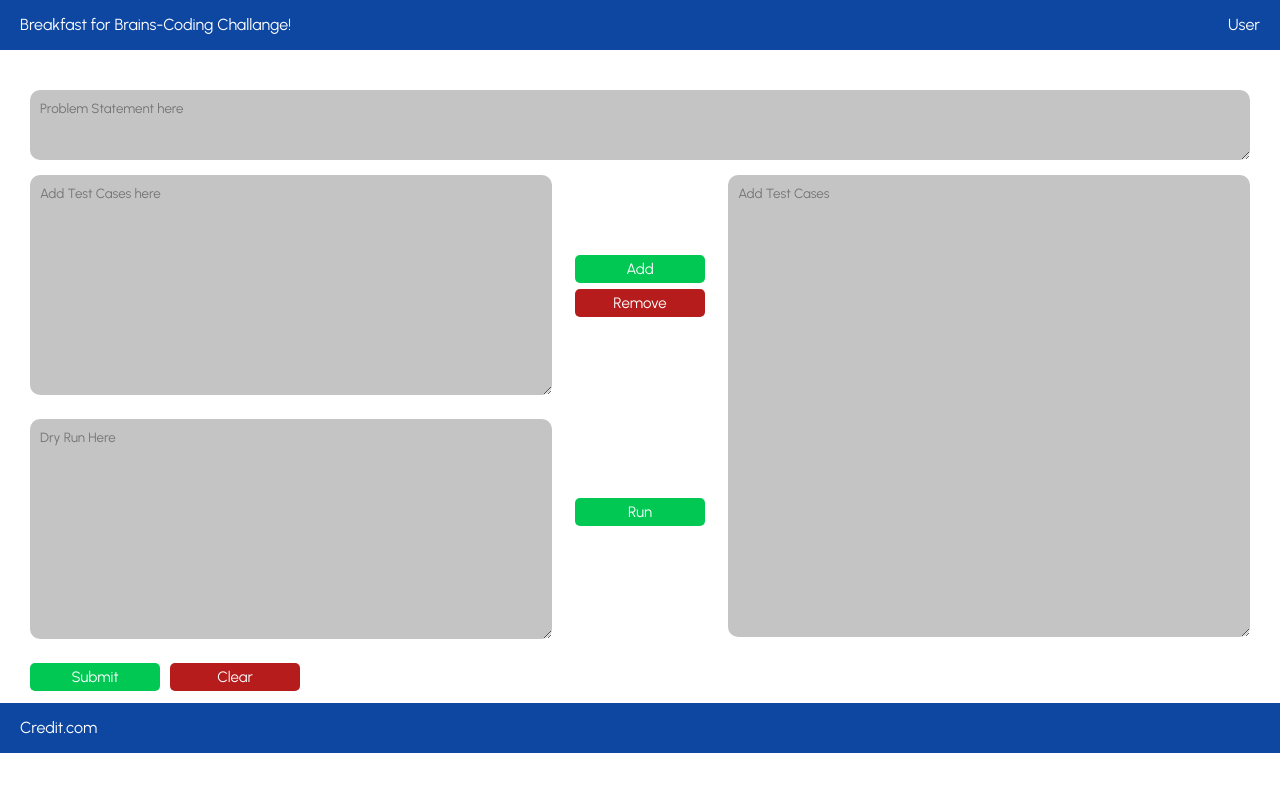
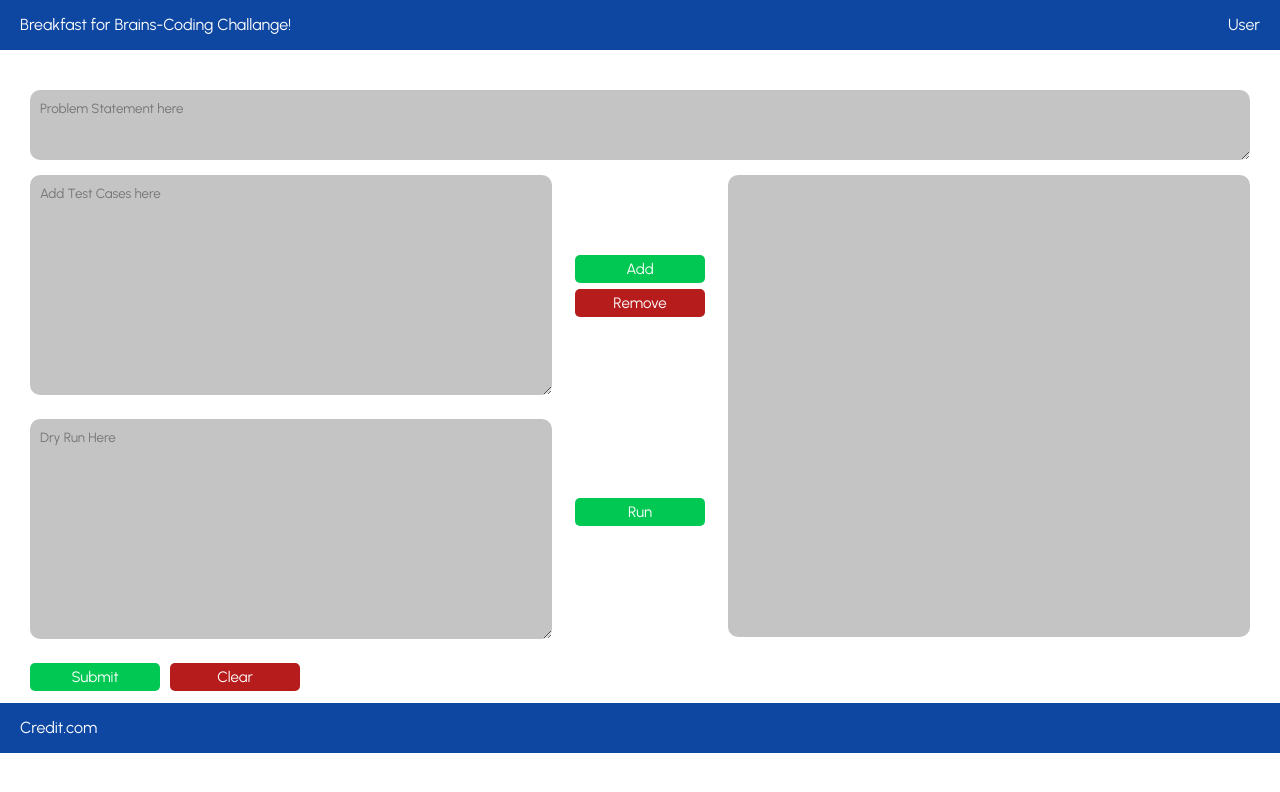
Before and after one commit to amannn13rawat/admin_UI, a React (Create React App) app: page / in a window 1280 px wide. Shown: the top 792 px of the page. Built offline with nearby package versions, Linux system fonts and the light colour scheme.

Commit message:
6th commit

```diff
--- a/src/components/Box2.js
+++ b/src/components/Box2.js
@@ -1,21 +1,21 @@
 import React from "react";
 import styled from "styled-components";
 
-const Container = styled.div`
+const ContainerBox2 = styled.div`
   flex: 5;
   /* background-color: violet; */
   /* width: 100%; */
   /* height: 500px; */
 `;
 
-const Wrapper = styled.div`
+const WrapperBox2 = styled.div`
   padding-top: 5px;
   padding-left: 30px;
 
   padding-right: 50px;
 `;
 
-const Content = styled.textarea`
+const ContentBox2 = styled.textarea`
   border-radius: 10px;
   background: #c4c4c4;
   padding: 10px;
@@ -24,14 +24,14 @@ const Content = styled.textarea`
   width: 100%;
   border: none;
 `;
-function Box2() {
+function Box2({txt}) {
   // console.log(addTxt)
   return (
-    <Container>
-      <Wrapper>
-        <Content input="text" placeholder="Add Test Cases"></Content>
-      </Wrapper>
-    </Container>
+    <ContainerBox2>
+      <WrapperBox2>
+        <ContentBox2 input="text" placeholder="Add Test Cases">{txt}</ContentBox2>
+      </WrapperBox2>
+    </ContainerBox2>
   );
 }
 
--- a/src/components/Button.js
+++ b/src/components/Button.js
@@ -3,7 +3,7 @@ import React, { useEffect, useRef, useState } from "react";
 import styled from "styled-components";
 import Popup from "./Popup";
 
-const Container = styled.div`
+const ContainerButton = styled.div`
   flex: 1;
 
   /* background-color: green; */
@@ -12,7 +12,7 @@ const Container = styled.div`
   /* height: 100%; */
 `;
 
-const Wrapper = styled.div`
+const WrapperButton = styled.div`
   /* position: relative; */
   /* background-color: blue; */
 
@@ -158,8 +158,8 @@ function Button(props) {
 
 
   return (
-    <Container>
-      <Wrapper>
+    <ContainerButton>
+      <WrapperButton>
         <ButtonAdd ref={addRef} onClick={addHandler}>
           Add
         </ButtonAdd>
@@ -194,8 +194,8 @@ function Button(props) {
         {runBtn3 && (
           <Popup color="green" onCallPopup={handlePopup} text="3!"></Popup>
         )} */}
-      </Wrapper>
-    </Container>
+      </WrapperButton>
+    </ContainerButton>
   );
 }
 export default Button;
--- a/src/components/MidBody.js
+++ b/src/components/MidBody.js
@@ -1,66 +1,223 @@
 import React, { useRef, useState } from "react";
 import styled from "styled-components";
+import Popup from "./Popup";
 import Button from "./Button";
 import Boxes from "./Boxes";
 import Box2 from "./Box2";
 
-
-// const btns = [
-//   {
-//     Add: "Add",
-//     Remove: "Remove",
-//     Run: "Run",
-//   },
-// ];
-
-const Container = styled.div`
+//Midbody css
+const ContainerMid = styled.div`
   /* background-color: yellow; */
   width: 100%;
   display: flex;
-  /* height: 100px; */
+`;
+
+//BOXES CSS
+const ContainerBoxes = styled.div`
+  flex: 5;
+`;
+
+const WrapperBoxes = styled.div`
+  padding-top: 5px;
+  padding-left: 30px;
+  padding-right: 50px;
+`;
+
+const ContentBoxes = styled.textarea`
+  border-radius: 10px;
+  background: #c4c4c4;
+  padding: 10px;
+  margin-bottom: 20px;
+  height: 200px;
+  width: 100%;
+  border: none;
+`;
+
+//BUTTON CSS
+const ContainerButton = styled.div`
+  flex: 1;
+  position: relative;
+`;
+
+const WrapperButton = styled.div`
+  padding: 5px 5px;
+`;
+
+const ButtonAdd = styled.button`
+  margin: 0;
+  position: absolute;
+  top: 20%;
+  left: 50%;
+  -ms-transform: translate(-50%, -50%);
+  transform: translate(-50%, -50%);
+
+  background-color: #00c853;
+  width: 130px;
+  border: none;
+  border-radius: 5px;
+  padding: 5px 20px;
+  display: flex;
+  align-items: center;
+  justify-content: center;
+  font-size: 15px;
+  font-weight: 400;
+  color: white;
+  cursor: pointer;
+`;
+const ButtonRemove = styled.button`
+  margin: 0;
+  position: absolute;
+  top: 27%;
+  left: 50%;
+  -ms-transform: translate(-50%, -50%);
+  transform: translate(-50%, -50%);
+
+  background-color: #b71c1c;
+  width: 130px;
+  border: none;
+  border-radius: 5px;
+  padding: 5px 20px;
+  display: flex;
+  align-items: center;
+  justify-content: center;
+  font-size: 15px;
+  font-weight: 400;
+  color: white;
+  cursor: pointer;
+`;
+const ButtonRun = styled.button`
+  margin: 0;
+  position: absolute;
+  bottom: 25%;
+  left: 50%;
+  -ms-transform: translate(-50%, -50%);
+  transform: translate(-50%, -50%);
+
+  background-color: #00c853;
+  width: 130px;
+  border: none;
+  border-radius: 5px;
+  padding: 5px 30px;
+  display: flex;
+  align-items: center;
+  justify-content: center;
+  font-size: 15px;
+  font-weight: 400;
+  color: white;
+  cursor: pointer;
+`;
+
+//BOX2 CSS
+const ContainerBox2 = styled.div`
+  flex: 5;
+`;
+
+const WrapperBox2 = styled.div`
+  padding-top: 5px;
+  padding-left: 30px;
+  padding-right: 50px;
+`;
+
+const ContentBox2 = styled.div`
+  border-radius: 10px;
+  background: #c4c4c4;
+  padding: 10px;
+  height: 442px;
+  width: 100%;
+  border: none;
+`;
+
+function MidBody() {
+  const [popupAddType, setPopupAddType] = useState(false);
+  const [popupRemoveType, setPopupRemoveType] = useState(false);
+
+  // const [enteredTestCases, setEnteredTestCases] = useState();
+  const [showTestCases, setSHowTestCases] = useState([]);
+  const enteredTestCases=useRef()
 
 
-   /* align-items: center; */
-  /* justify-content: center;
-  flex-wrap: wrap;  */
-  /* padding: 20px 20px; */
-`;
+  const addRef = useRef();
+  const removeRef = useRef();
 
+  //Removing mousedown EVent
+  const handlePopup = (stateReplied, event) => {
+    if (
+      !addRef.current.contains(event.target) &&
+      !removeRef.current.contains(event.target)
+    ) {
+      setPopupAddType(stateReplied);
+      setPopupRemoveType(stateReplied);
+    }
+  };
+  // console.log(addRef);
 
+  const addHandler = () => {
+    setPopupAddType(!popupAddType);
+    setSHowTestCases((showTestCases)=>(showTestCases).push(enteredTestCases.current.value))
+    enteredTestCases.current.value=''
 
-function MidBody() {
+    console.log(showTestCases)
+  };
 
-const[text,setText]=useState()
-// const[addText,setAddText]=useState()
-const btnRef=useRef()
+  // function testCasesHandler(event) {
+  //   setEnteredTestCases(event.target.value);
 
-//from Boxes
-  function boxesHandler(textSend){
-    // console.log(textSend)
-    // // const text=textSend
-    setText(textSend)
-  }
+  // console.log(enteredTestCases);
+  console.log()
+  return (
+    <ContainerMid>
+      <ContainerBoxes>
+        <WrapperBoxes>
+          <ContentBoxes
+            input="text"
+            placeholder="Add Test Cases here"
+            // onChange={testCasesHandler}
+            ref={enteredTestCases}
+          ></ContentBoxes>
+          <ContentBoxes input="text" placeholder="Dry Run Here"></ContentBoxes>
+        </WrapperBoxes>
+      </ContainerBoxes>
+      {/* <Boxes onBoxes={boxesHandler}></Boxes> */}
 
+      <ContainerButton>
+        <WrapperButton>
+          <ButtonAdd ref={addRef} onClick={addHandler}>
+            Add
+          </ButtonAdd>
 
-  //from Button
-  // function addTextHandler(addTextSend){
-  //   // console.log(addTextSend)
-  //   const AddText=btnRef.current.value
-  //   // setAddText(addTextSend)
-  //   console.log(AddText)
-  // }
+          {popupAddType && (
+            <Popup
+              color="#00C853"
+              onCallPopup={handlePopup}
+              text="Test cases added successfully!"
+            ></Popup>
+          )}
+          <ButtonRemove
+            ref={removeRef}
+            onClick={() => setPopupRemoveType(!popupRemoveType)}
+          >
+            Remove
+          </ButtonRemove>
+          {popupRemoveType && (
+            <Popup
+              color="#B71C1C"
+              onCallPopup={handlePopup}
+              text="Test cases removed successfully!"
+            ></Popup>
+          )}
+          <ButtonRun>Run</ButtonRun>
+        </WrapperButton>
+      </ContainerButton>
+      {/* <Button></Button> */}
 
-
-
-
-  return (
-    <Container>
-      <Boxes onBoxes={boxesHandler}></Boxes>
-      <Button txt={text}  ref={btnRef}></Button>
-      <Box2 ></Box2>
-
-
-    </Container>
+      <ContainerBox2>
+        <WrapperBox2>
+          <ContentBox2 input="text" placeholder="Add Test Cases">{showTestCases}</ContentBox2>
+        </WrapperBox2>
+      </ContainerBox2>
+      {/* <Box2 txt={showTestCases}></Box2> */}
+    </ContainerMid>
   );
 }
+
 export default MidBody;
```
